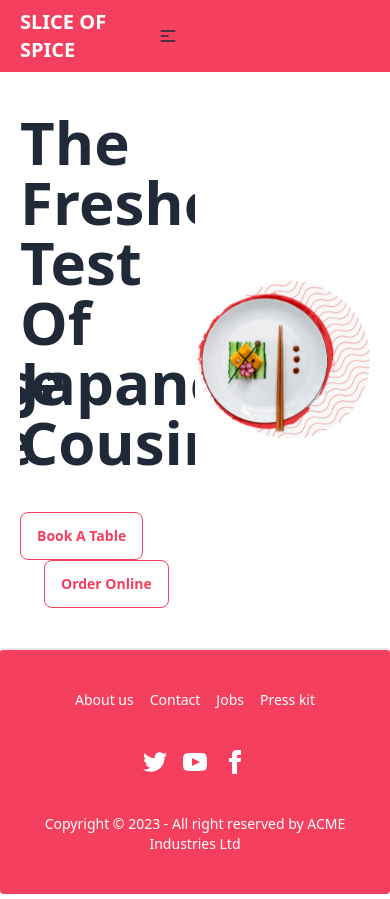
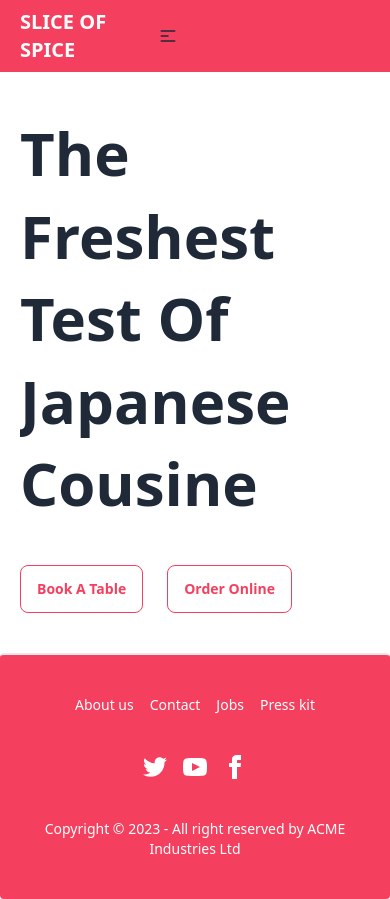
Before and after one commit to nazmulayyan/slice-of-spice-clinet, a React (Vite) app: page / in a window 390 px wide. Built offline with nearby package versions, Linux system fonts and the light colour scheme.

Commit message:
banner part updated

```diff
--- a/src/component/Home/Home.jsx
+++ b/src/component/Home/Home.jsx
@@ -10,9 +10,9 @@ SwiperCore.use([Navigation, Pagination, Autoplay]);
 
 const Home = () => {
     return (
-        <div className='flex w-full items-center py-10'>
+        <div className='md:flex md:flex-row flex-row-reverse w-full items-center py-10'>
 
-            <div className='w-1/2'>
+            <div className='md:w-1/2'>
                 <Swiper
                      spaceBetween={50}
                      slidesPerView={1}
@@ -25,7 +25,7 @@ const Home = () => {
                 >
                     <SwiperSlide>
                         <div>
-                            <h1 className='text-6xl capitalize font-bold'>a true test of japanese cousine</h1>
+                            <h1 className='text-6xl capitalize leading-snug  font-bold'>a true test of japanese cousine</h1>
                             <div className='mt-10'>
                                 <button className="btn btn-outline text-rose-500 capitalize">Book a table</button>
                                 <button className="btn btn-outline text-rose-500 capitalize ms-6">order online</button>
@@ -34,7 +34,7 @@ const Home = () => {
                     </SwiperSlide>
                     <SwiperSlide>
                         <div>
-                            <h1 className='text-6xl capitalize font-bold'>the freshest test of japanese cousine</h1>
+                            <h1 className='text-6xl capitalize leading-snug  font-bold'>the freshest test of japanese cousine</h1>
                             <div className='mt-10'>
                                 <button className="btn btn-outline text-rose-500 capitalize">Book a table</button>
                                 <button className="btn btn-outline text-rose-500 capitalize ms-6">order online</button>
@@ -43,7 +43,7 @@ const Home = () => {
                     </SwiperSlide>
                     <SwiperSlide>
                         <div>
-                            <h1 className='text-6xl capitalize font-bold'>we bring together the freshest test </h1>
+                            <h1 className='text-6xl leading-snug capitalize font-bold'>we bring together the freshest test </h1>
                             <div className='mt-10'>
                                 <button className="btn btn-outline text-rose-500 capitalize">Book a table</button>
                                 <button className="btn btn-outline text-rose-500 capitalize ms-6">order online</button>
@@ -53,7 +53,7 @@ const Home = () => {
                 </Swiper>
             </div>
 
-            <div className='w-1/2'>
+            <div className='md:w-1/2 md:block hidden'>
                 <Swiper
                     spaceBetween={50}
                     slidesPerView={1}
```
